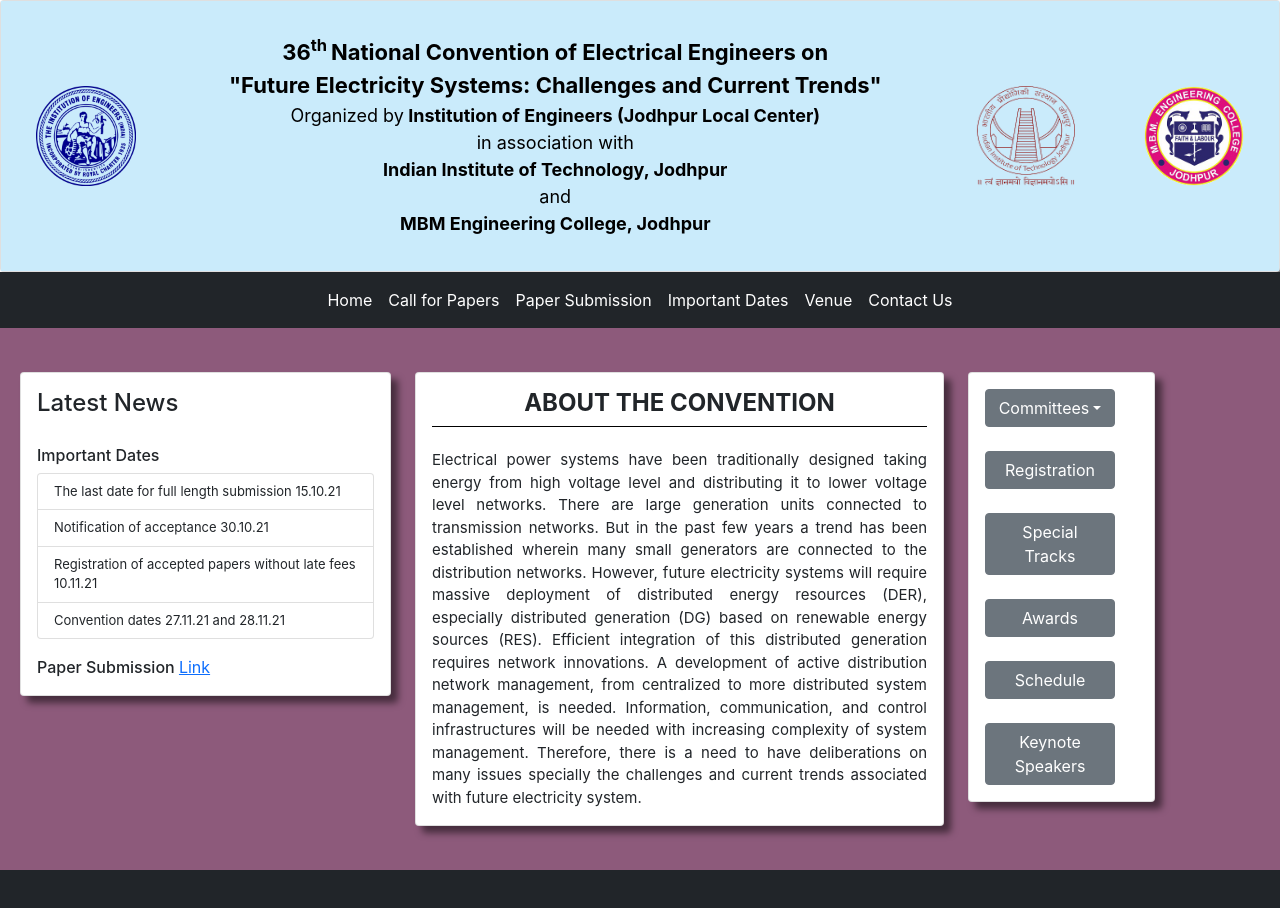
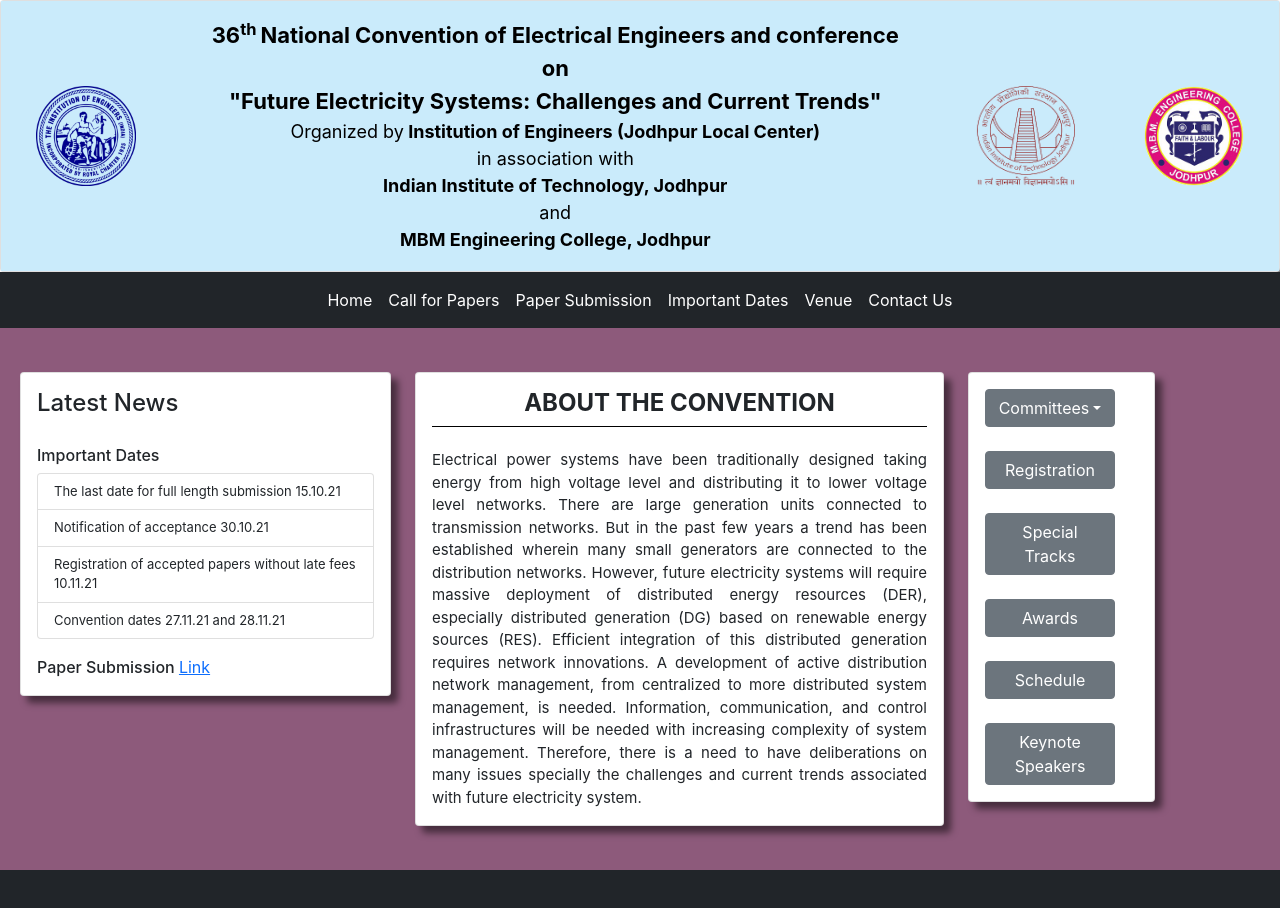
Before and after one commit to gargtanmay/conference, a React (Create React App) app: page / in a window 1280 px wide. Shown: the top 908 px of the page. Built offline with nearby package versions, Linux system fonts and the light colour scheme.

Commit message:
Update App.js

```diff
--- a/src/App.js
+++ b/src/App.js
@@ -58,7 +58,7 @@
             >
               36
               <sup>th </sup>
-              National Convention of Electrical Engineers on
+              National Convention of Electrical Engineers and conference on
               <br />
               "Future Electricity Systems: Challenges and Current Trends"
             </p>
```
